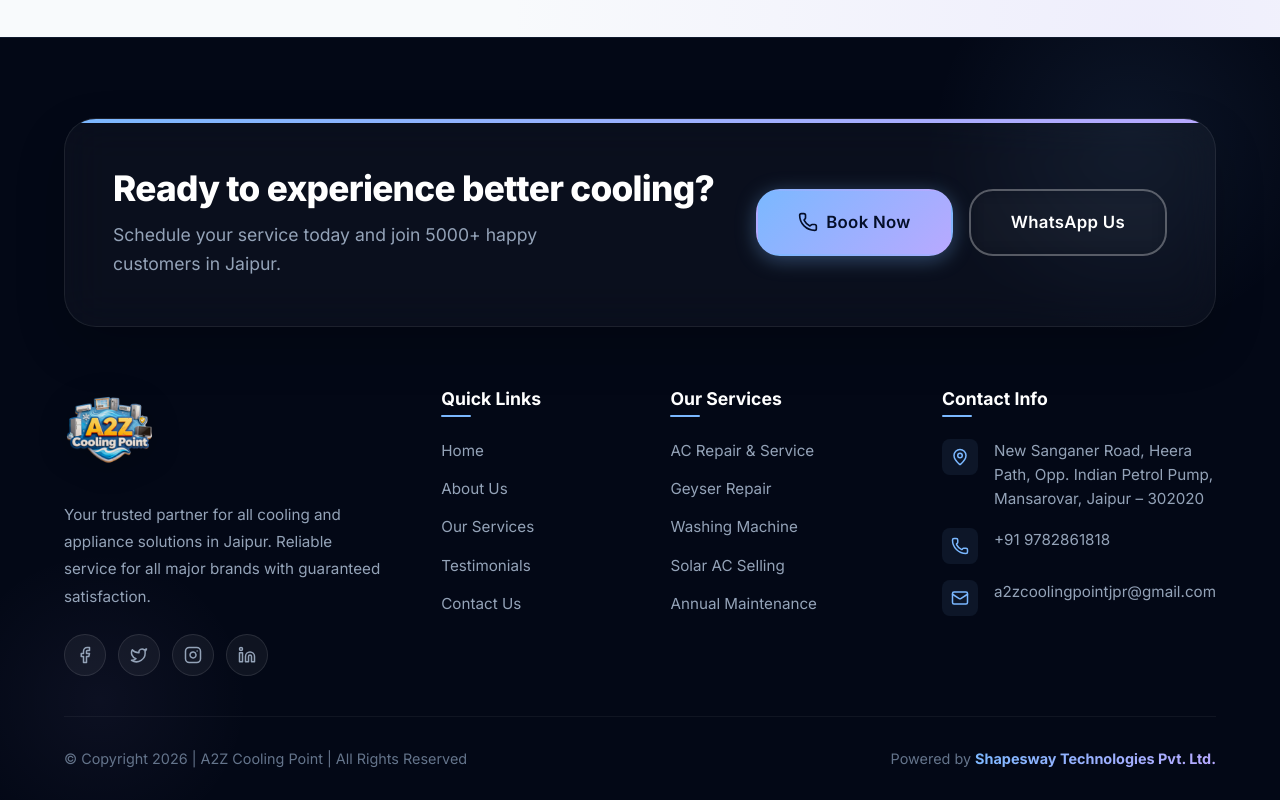
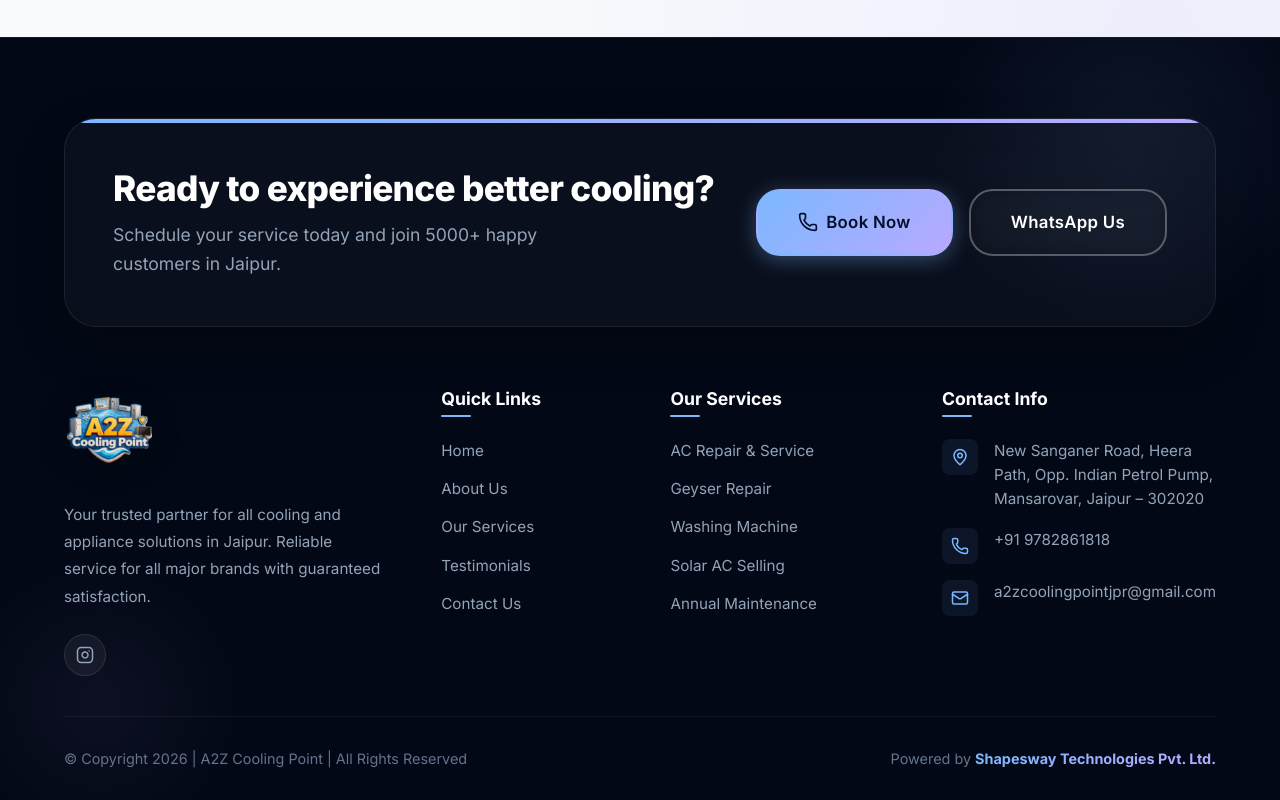
Before and after one commit to Eshbanoliver/a2z-cooling-website-showcase, a React (Vite) app: page / in a window 1280 px wide. Shown: the part 9996-10796 px from the top of the page. Built offline with nearby package versions, Linux system fonts and the light colour scheme.

Commit message:
Updated files

```diff
--- a/src/components/Footer.tsx
+++ b/src/components/Footer.tsx
@@ -41,17 +41,8 @@
               Reliable service for all major brands with guaranteed satisfaction.
             </p>
             <div className="footer-social">
-              <a href="#" aria-label="Facebook" className="social-link">
-                <DynamicIcon name="facebook" size={18} />
-              </a>
-              <a href="#" aria-label="Twitter" className="social-link">
-                <DynamicIcon name="twitter" size={18} />
-              </a>
-              <a href="#" aria-label="Instagram" className="social-link">
+              <a href={BUSINESS.instagram} target="_blank" rel="noopener noreferrer" aria-label="Instagram" className="social-link">
                 <DynamicIcon name="instagram" size={18} />
-              </a>
-              <a href="#" aria-label="Linkedin" className="social-link">
-                <DynamicIcon name="linkedin" size={18} />
               </a>
             </div>
           </div>
--- a/src/data/constants.ts
+++ b/src/data/constants.ts
@@ -6,6 +6,7 @@
   address: string;
   city: string;
   whatsappMessage: string;
+  instagram: string;
 }
 
 export interface Service {
@@ -49,6 +50,7 @@
   address: 'New Sanganer Road, Heera Path, Opp. Indian Petrol Pump, Mansarovar, Jaipur – 302020',
   city: 'Jaipur',
   whatsappMessage: 'Hello! I need cooling & appliance service. Please assist me.',
+  instagram: 'https://www.instagram.com/a2zcoolingpoint/',
 }
 
 export const SERVICES: Service[] = [
```
